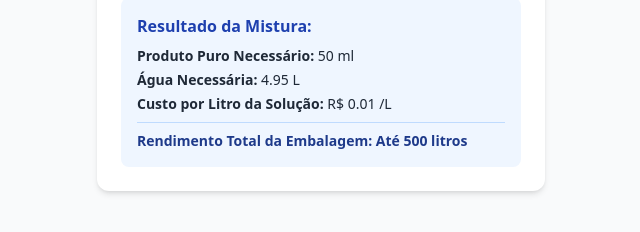
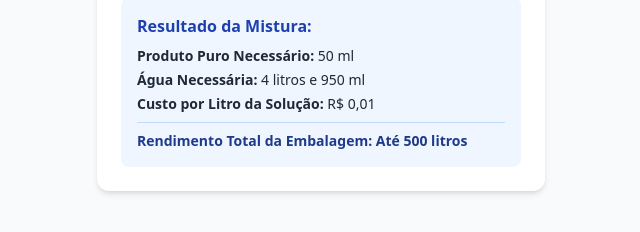
Before and after one commit to assistentecompras07-prog/calculadoradiluicao, a plain HTML site: page index.html in a window 1280 px wide. Both pictures are taken after typing "5", "5" into the empty fields and a click on the button "Calcular". Shown: the part 522-754 px from the top of the page, 319-959 px from the left. Drawn offline with nearby package versions, Linux system fonts and the light colour scheme.

Commit message:
Update index.html

```diff
--- a/index.html
+++ b/index.html
@@ -69,20 +69,35 @@
             // Cálculos para o lote desejado
             const pureNeededMl = desiredVolume * mlPerLiter;
             const waterNeededMl = (desiredVolume * 1000) - pureNeededMl;
-            const waterNeededL = waterNeededMl / 1000;
+
+            const waterLiters = Math.floor(waterNeededMl / 1000);
+            const waterMl = Math.round(waterNeededMl % 1000);
+
+            // Formatação amigável da água (ex: 9 litros e 50 ml ou apenas litros se não houver quebra)
+            let waterText = '';
+            if (waterLiters > 0 && waterMl > 0) {
+                waterText = `${waterLiters} litro${waterLiters > 1 ? 's' : ''} e ${waterMl} ml`;
+            } else if (waterLiters > 0) {
+                waterText = `${waterLiters} litro${waterLiters > 1 ? 's' : ''}`;
+            } else {
+                waterText = `${waterMl} ml`;
+            }
 
             // Custo financeiro
             const pricePerMl = price / packageSize;
             const batchCost = pureNeededMl * pricePerMl;
             const costPerLiter = batchCost / desiredVolume;
 
+            // Formatação do custo no formato R$ 0,00 brasileiro
+            const formattedCost = costPerLiter.toLocaleString('pt-BR', { style: 'currency', currency: 'BRL' });
+
             // Rendimento total da embalagem selecionada
             const totalYieldL = packageSize / mlPerLiter;
 
             // Exibição dos resultados
             document.getElementById('resPure').innerHTML = `<strong>Produto Puro Necessário:</strong> ${pureNeededMl.toFixed(0)} ml`;
-            document.getElementById('resWater').innerHTML = `<strong>Água Necessária:</strong> ${waterNeededL.toFixed(2)} L`;
-            document.getElementById('resCost').innerHTML = `<strong>Custo por Litro da Solução:</strong> R$ ${costPerLiter.toFixed(2)} /L`;
+            document.getElementById('resWater').innerHTML = `<strong>Água Necessária:</strong> ${waterText}`;
+            document.getElementById('resCost').innerHTML = `<strong>Custo por Litro da Solução:</strong> ${formattedCost}`;
             document.getElementById('resYield').innerHTML = `<strong>Rendimento Total da Embalagem:</strong> Até ${totalYieldL.toFixed(0)} litros`;
 
             document.getElementById('results').classList.remove('hidden');
```
